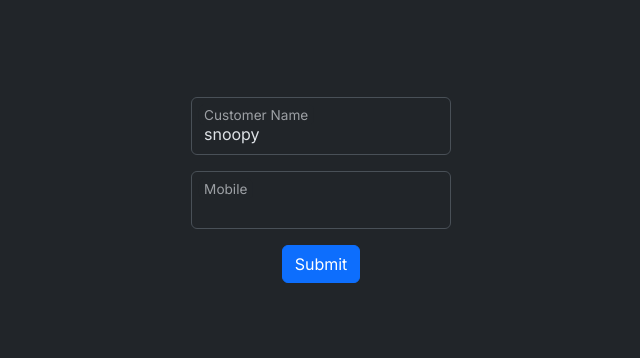
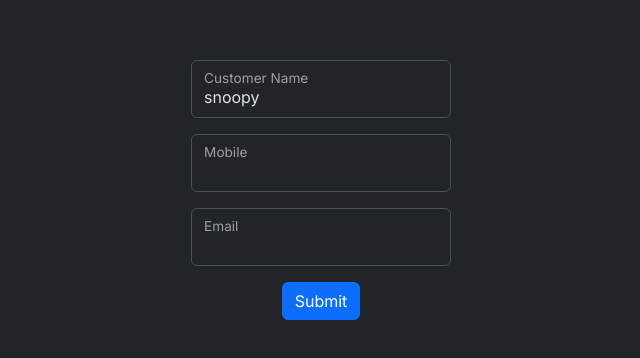
Before and after one commit to VincentPauley/food-delivery-form, a React (Vite) app: page / in a window 1280 px wide. Shown: the part 210-568 px from the top of the page, without its empty margins (319-959 px from the left). Built offline with nearby package versions, Linux system fonts and the light colour scheme.

Commit message:
define validations and receive errors in handler

```diff
--- a/src/FoodDeliveryForm.tsx
+++ b/src/FoodDeliveryForm.tsx
@@ -1,8 +1,9 @@
-import { useForm } from 'react-hook-form'
+import { useForm, FieldErrors } from 'react-hook-form'
 
 type FoodDeliveryFormType = {
   customerName: string;
   mobile: string;
+  email: string;
 }
 
 export const FoodDeliveryForm = () => {
@@ -16,8 +17,12 @@ export const FoodDeliveryForm = () => {
     console.log(formData)
   }
 
+  const onError = (err: FieldErrors) => {
+    console.log(err)
+  }
+
   return (
-    <form autoComplete="off" onSubmit={handleSubmit(onSubmit)}>
+    <form autoComplete="off" noValidate onSubmit={handleSubmit(onSubmit, onError)}>
       <div className="form-floating mb-3">
         <input
           type="text"
@@ -29,12 +34,31 @@ export const FoodDeliveryForm = () => {
         <label>Customer Name</label>
       </div>
       <div className="form-floating mb-3">
-      <input
+        <input
           type="text"
           className="form-control"
-          {...register('mobile')}
+          {...register('mobile', {
+            minLength: 10,
+            maxLength: 10,
+            required: true
+          })}
         />
         <label>Mobile</label>
+      </div>
+      <div className="form-floating mb-3">
+        <input
+          type="email"
+          className="form-control"
+          {
+            ...register('email', {
+              pattern: {
+                value: /^[^\s@]+@[^\s@]+\.[^\s@]+$/,
+                message: 'valid email required'
+              }
+            })
+          }
+        />
+        <label>Email</label>
       </div>
       <button type="submit" className="btn btn-primary">Submit</button>
     </form>
```
